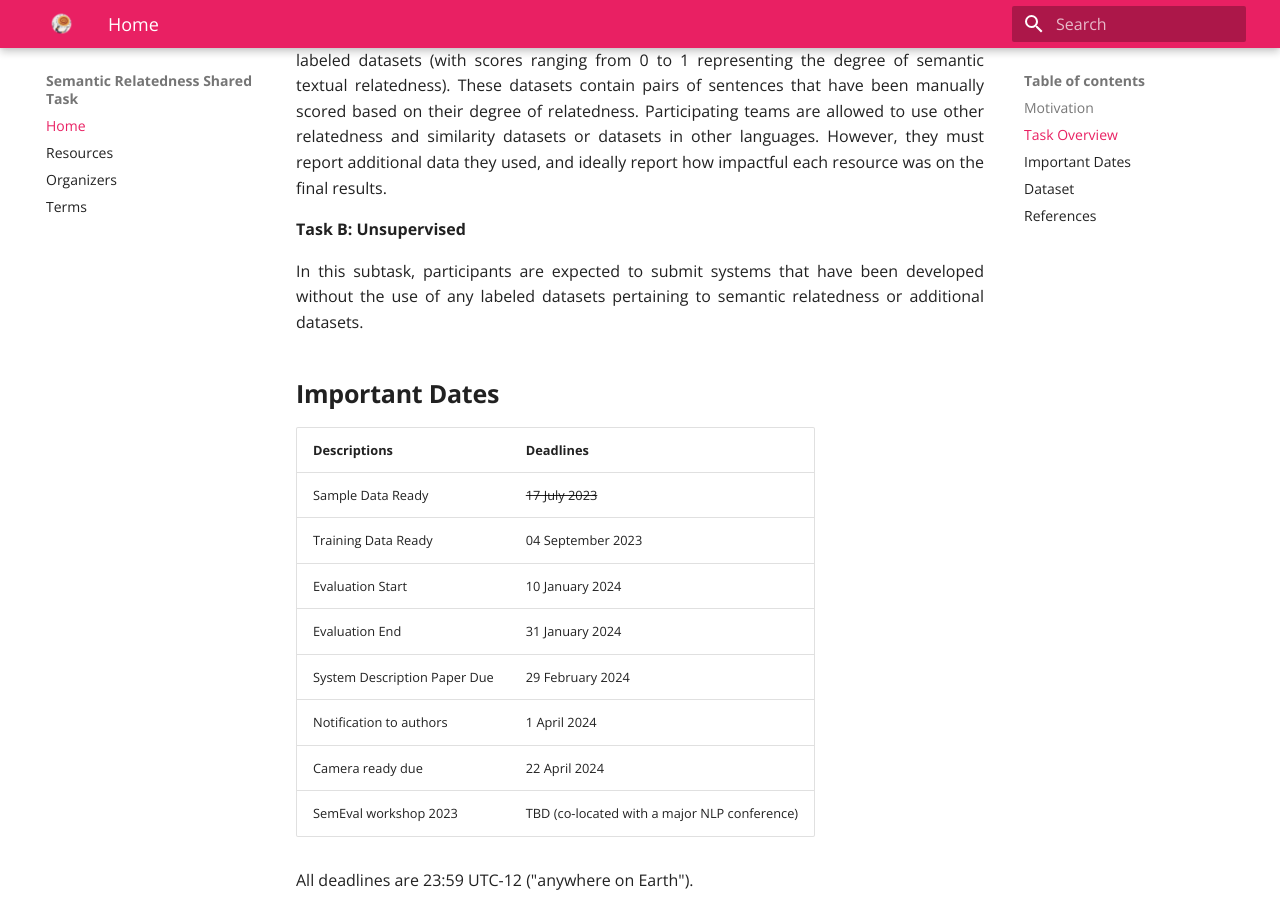
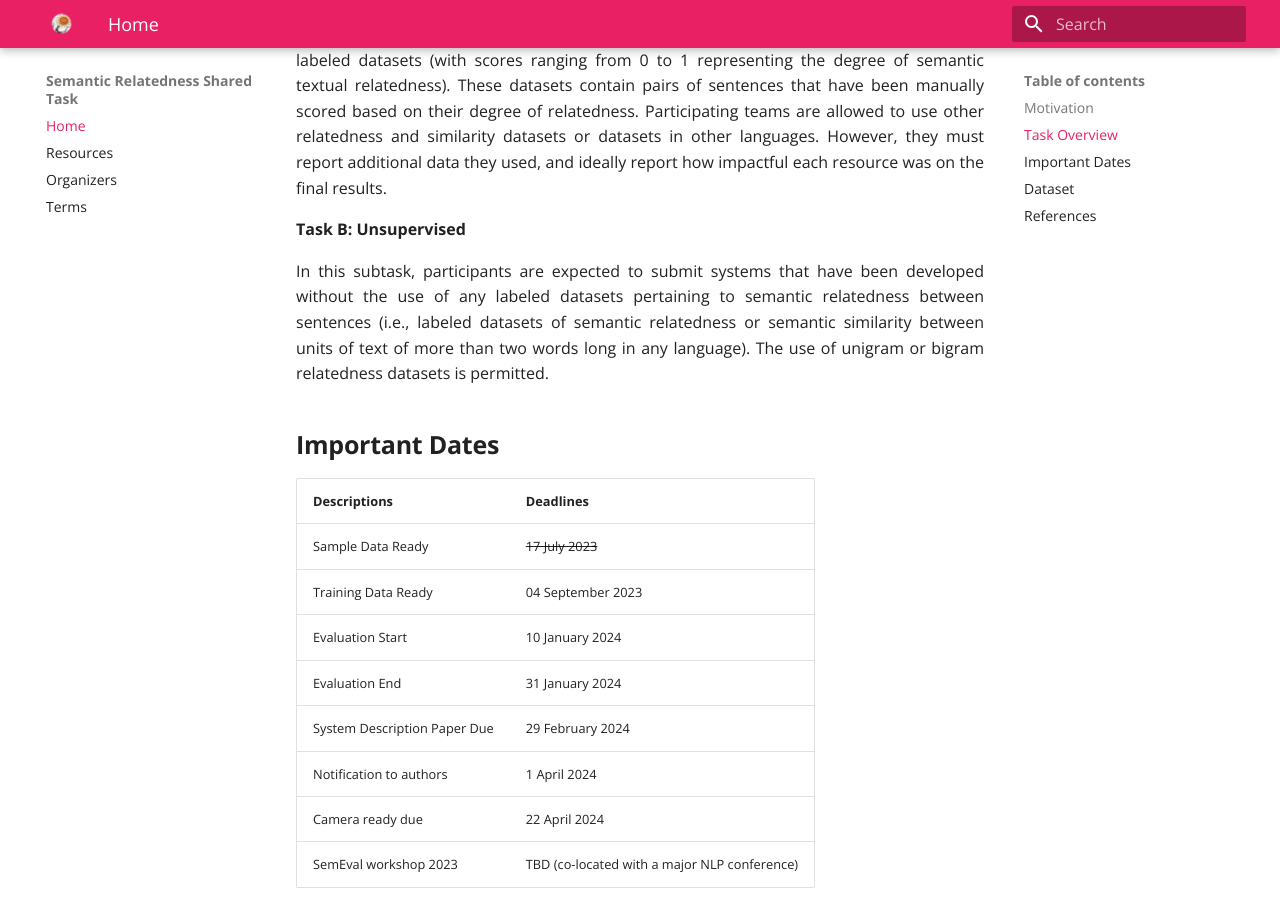
Before and after one commit to semantic-textual-relatedness/semantic-textual-relatedness.github.io, an MkDocs documentation site: the page built from docs/index.md, in a window 1280 px wide and 900 px high, scrolled down 1223 px. Built offline with MkDocs 1.6.1 and Material for MkDocs 9.7.7, drawn with Linux system fonts in a browser that asks for light colours.

Commit message:
Update index.md
edited Task B

```diff
--- a/docs/index.md
+++ b/docs/index.md
@@ -52,7 +52,7 @@ is the task of predicting semantic textual relatedness (STR) of sentence pairs.
 
 <p><strong>Task B: Unsupervised</strong></p>
 
-<p> In this subtask, participants are expected to submit systems that have been developed without the use of any labeled datasets pertaining to semantic relatedness or additional datasets. </p>
+<p> In this subtask, participants are expected to submit systems that have been developed without the use of any labeled datasets pertaining to semantic relatedness between sentences (i.e., labeled datasets of semantic relatedness or semantic similarity between units of text of more than two words long in any language). The use of unigram or bigram relatedness datasets is permitted. </p>
 
 ## **Important Dates**
 
```
